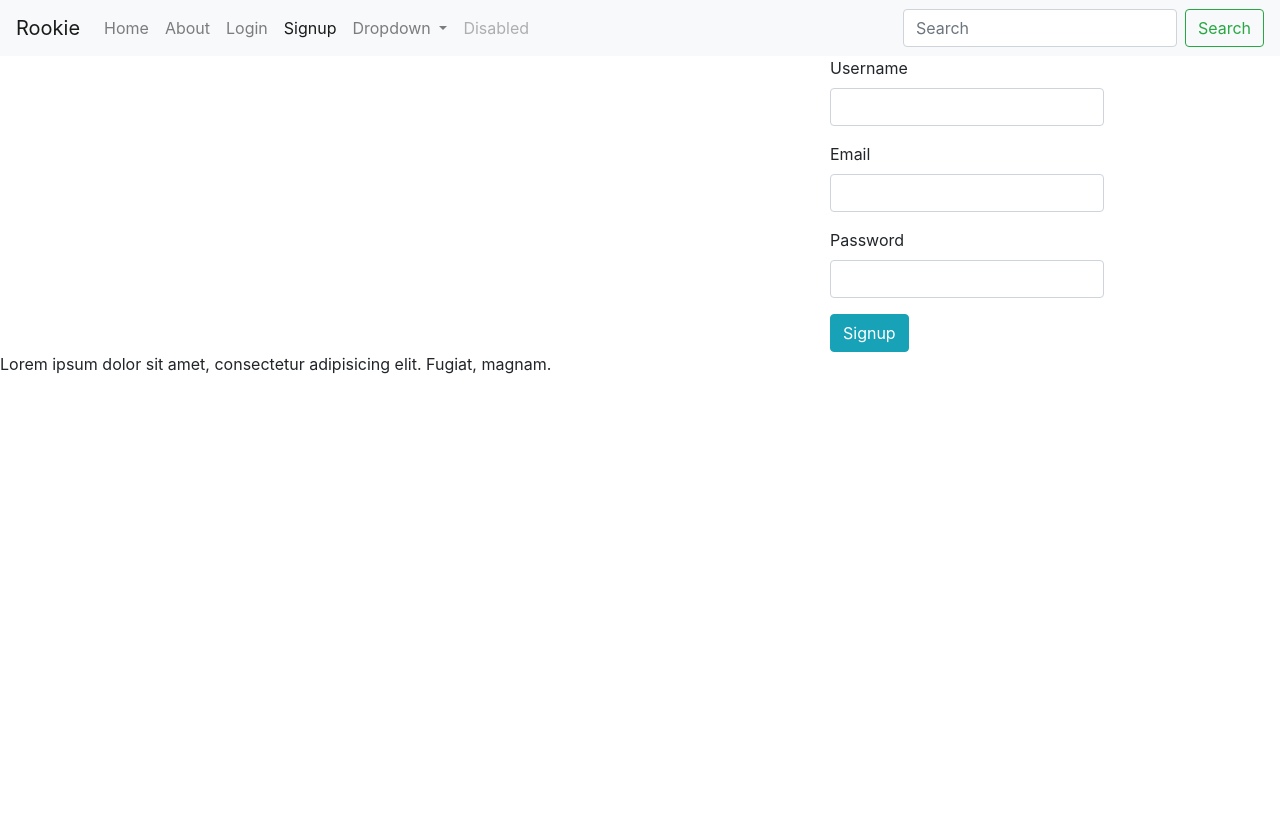
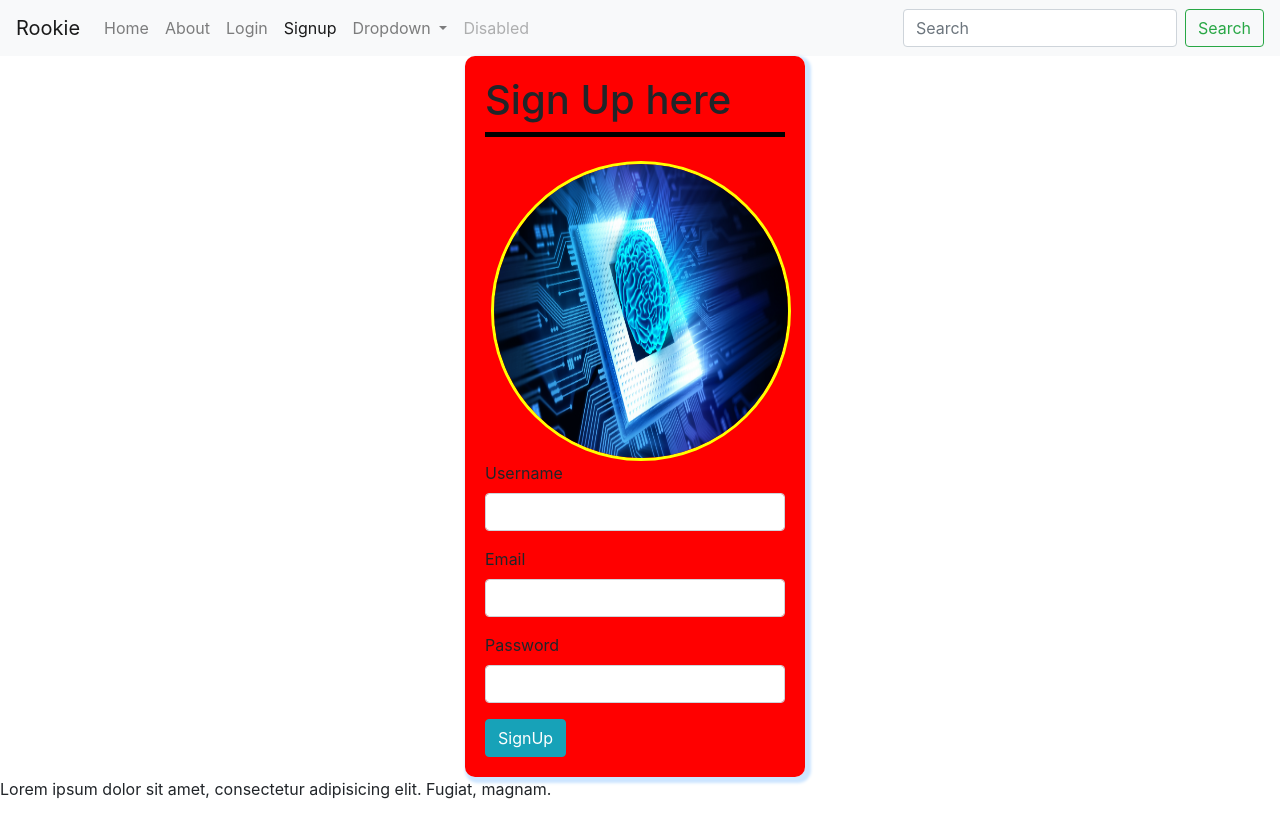
Before and after one commit to flyking-web/My-First-Project, a plain HTML site: page signup.html in a window 1280 px wide. Drawn offline with nearby package versions, Linux system fonts and the light colour scheme.

Commit message:
Add signup to front end code

```diff
--- a/css/main.css
+++ b/css/main.css
@@ -43,3 +43,29 @@
     height:80vh;
     padding-top:90px;
 }
+
+/*styling the login and signup forms*/
+.auth-signup {
+    background-color: red;
+    padding: 20px;
+    border-radius:10px;
+    box-shadow:3px 3px 3px 3px #cce5ff;
+    width:340px;
+}
+.auth-img img{
+    border: 3px solid yellow;
+    width:300px;
+    height: 300px;
+    margin-left:2%;
+    border-radius: 50%;
+}
+.auth-signup .content-title{
+    text-align: center;
+    font-family: monospace;
+
+}
+.auth-signup hr{
+    padding:2px;
+    margin: 0;
+    background-color:black;
+}
--- a/signup.html
+++ b/signup.html
@@ -57,8 +57,15 @@
 <div class="container">
     <div class="row">
         <div class="col col-sd-4 col-md-4 col-lg-4 col-xl-4"></div>
-        <div class="col col-sd-4 col-md-4 col-lg-4 col-xl-4"></div>
+        <div class="col col-sd-4 col-md-4 col-lg-4 col-xl-4">
             <form action="" method="post">
+               <fieldset class="auth-signup">
+                   <h1 class="content title"> Sign Up here</h1>
+                   <hr>
+                   <br>
+                   <div class="auth-img">
+                       <img src="images/564_Cover-Image.png" alt="">
+                   </div>
                    <div class="form-group">
                        <label for="">Username</label>
                        <input type="text" name="username" class="form-control">
@@ -71,9 +78,10 @@
                        <label for="">Password</label>
                        <input type="password" name="Password" class="form-control">
                    </div>
-                <button class="btn btn-info">Signup</button>
+                   <button class="btn btn-info">SignUp</button>
+               </fieldset>
             </form>
-        <div class="col col-sd-4 col-md-4 col-lg-4 col-xl-4"></div>
+        </div>
         <div class="col col-sd-4 col-md-4 col-lg-4 col-xl-4"></div>
     </div>
 </div>
```
Lines whose indentation alone changed are shown as unchanged.
